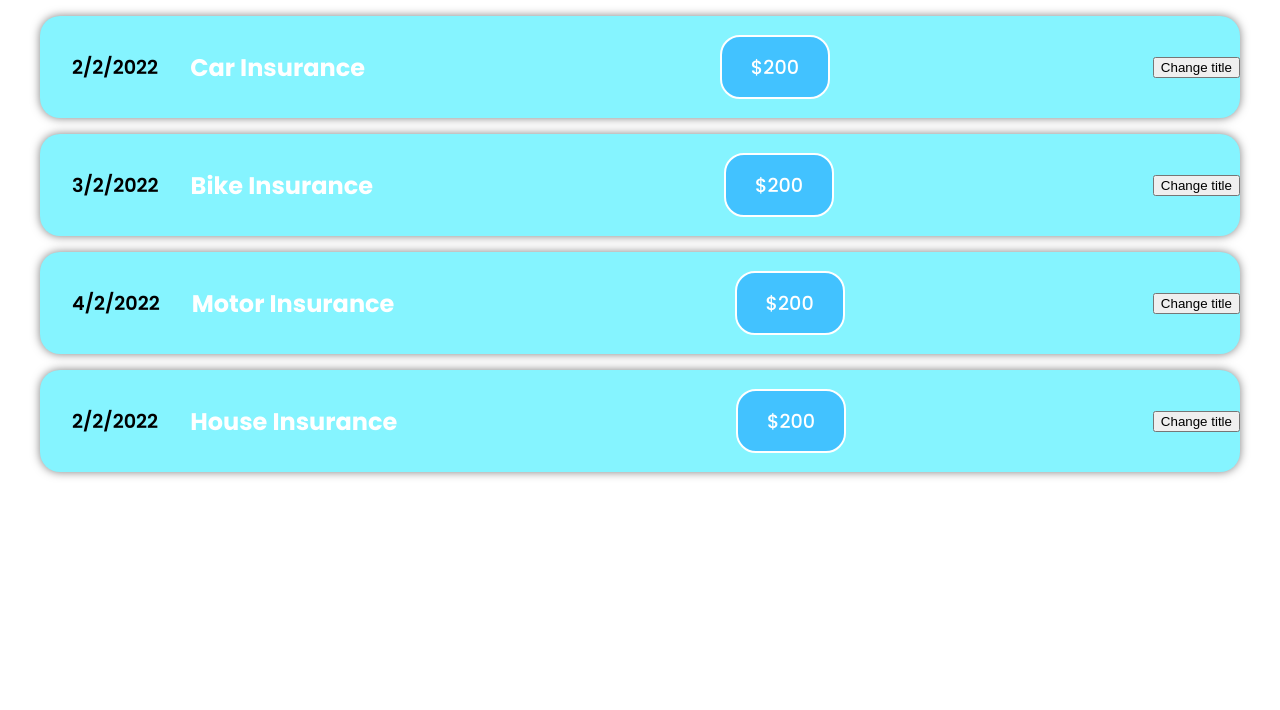
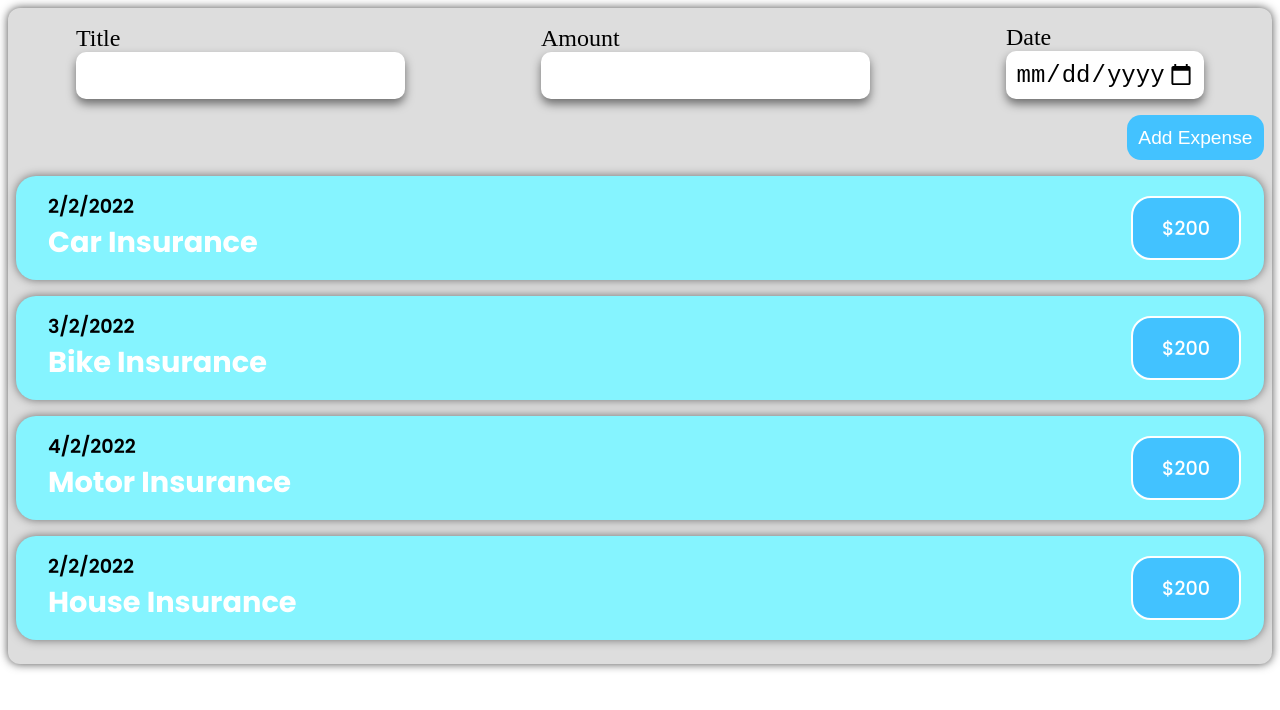
Before and after one commit to trandainien/react, a React (Create React App) app: page / in a window 1280 px wide. Shown: the top 710 px of the page. Built offline with nearby package versions, Linux system fonts and the light colour scheme.

Commit message:
create and style a form

```diff
--- a/src/App.js
+++ b/src/App.js
@@ -1,5 +1,6 @@
 import ExpenseItem from "./components/ExpenseItem";
-
+import Card from "./components/Card";
+import NewExpense from "./components/NewExpense/NewExpense";
 function App() {
   const expenses = [
     {
@@ -29,28 +30,18 @@ function App() {
   ];
 
   return (
-    <div>
-      <ExpenseItem
-        title={expenses[0].title}
-        date={expenses[0].date}
-        amount={expenses[0].amount}
-      />
-      <ExpenseItem
-        title={expenses[1].title}
-        date={expenses[1].date}
-        amount={expenses[1].amount}
-      />
-      <ExpenseItem
-        title={expenses[2].title}
-        date={expenses[2].date}
-        amount={expenses[2].amount}
-      ></ExpenseItem>
-      <ExpenseItem
-        title={expenses[3].title}
-        date={expenses[3].date}
-        amount={expenses[3].amount}
-      ></ExpenseItem>
-    </div>
+    <Card>
+      <NewExpense />
+      {expenses.map((expense) => {
+        return (
+          <ExpenseItem
+            title={expense.title}
+            date={expense.date}
+            amount={expense.amount}
+          ></ExpenseItem>
+        );
+      })}
+    </Card>
   );
 }
 
--- /dev/null
+++ b/src/components/Card.css
@@ -0,0 +1,6 @@
+.card {
+  border-radius: 12px;
+  box-shadow: 0px 0 10px 0 rgba(0, 0, 0, 0.7);
+  padding: 0.5em;
+  background-color: #ddd;
+}
--- /dev/null
+++ b/src/components/Card.js
@@ -0,0 +1,8 @@
+import React from "react";
+import "./Card.css";
+
+export default function (props) {
+  const classes = "card " + props.className;
+
+  return <div className="card">{props.children}</div>;
+}
--- /dev/null
+++ b/src/components/ExpenseDate.js
@@ -0,0 +1,10 @@
+function ExpenseDate({title,date}) {
+  return (
+    <div>
+      <div>{date}</div>
+      <h2>{title}</h2>
+    </div>
+  );
+}
+
+export default ExpenseDate;
--- a/src/components/ExpenseItem.css
+++ b/src/components/ExpenseItem.css
@@ -6,7 +6,7 @@
   align-items: center;
   font-family: "Poppins", sans-serif;
   box-shadow: 0 0 10px 0 rgba(0, 0, 0, 0.5);
-  margin: 1em 2em;
+  margin: 1em 0em;
   border-radius: 20px;
   background-color: #85f4ff;
 }
--- a/src/components/ExpenseItem.js
+++ b/src/components/ExpenseItem.js
@@ -1,5 +1,6 @@
 import "./ExpenseItem.css";
-
+import ExpenseDate from "./ExpenseDate";
+import Card from "./Card";
 function ExpenseItem({ title, amount, date }) {
   const clickHandler = () => {
     console.log("clicked!!!");
@@ -8,13 +9,12 @@ function ExpenseItem({ title, amount, date }) {
   return (
     <div className="expense-item">
       <div className="left">
-        <div>{date}</div>
-        <h2>{title}</h2>
+        <ExpenseDate title={title} date={date} />
       </div>
       <div className="right">
         <div>${amount}</div>
       </div>
-      <button onClick={clickHandler}>Change title</button>
+      {/* <button onClick={clickHandler}>Change title</button> */}
     </div>
   );
 }
--- /dev/null
+++ b/src/components/NewExpense/ExpenseForm.css
@@ -0,0 +1,45 @@
+.row {
+  display: flex;
+  justify-content: space-around;
+  margin: 0.5em 0 1em;
+  flex-wrap: wrap;
+  gap: 1em;
+}
+
+.input-box {
+  display: flex;
+  flex-direction: column;
+  justify-content: center;
+  align-items: flex-start;
+}
+
+.form-control {
+  padding: 0.4em;
+
+  border: none;
+  border-radius: 10px;
+
+  font-size: 1.5rem;
+  box-shadow: 0 5px 10px 0 rgba(0, 0, 0, 0.5);
+}
+.form-control:focus {
+  outline: none;
+}
+
+label {
+  font-size: 1.5rem;
+}
+
+.btn {
+  display: flex;
+  justify-content: flex-end;
+}
+.btn > button {
+  border: none;
+  padding: 0.6em;
+  font-size: 1.2rem;
+  border-radius: 14px;
+  color: #fff;
+  background-color: #43c2ff;
+  cursor: pointer;
+}
--- /dev/null
+++ b/src/components/NewExpense/ExpenseForm.js
@@ -0,0 +1,37 @@
+import React from "react";
+import "./ExpenseForm.css";
+const ExpenseForm = () => {
+  return (
+    <form>
+      <div className="row">
+        <div className="input-box">
+          <label>Title</label>
+          <input type="text" className="form-control" />
+        </div>
+        <div className="input-box">
+          <label>Amount</label>
+          <input
+            type="number"
+            min="0.01"
+            step="0.01"
+            className="form-control"
+          />
+        </div>
+        <div className="input-box">
+          <label>Date</label>
+          <input
+            type="date"
+            min="2019-01-01"
+            max="2022-12-31"
+            className="form-control"
+          />
+        </div>
+      </div>
+      <div className="btn">
+        <button type="submit">Add Expense</button>
+      </div>
+    </form>
+  );
+};
+
+export default ExpenseForm;
--- /dev/null
+++ b/src/components/NewExpense/NewExpense.js
@@ -0,0 +1,12 @@
+import React from "react";
+import ExpenseForm from "./ExpenseForm";
+
+const NewExpense = () => {
+  return (
+    <div>
+      <ExpenseForm />
+    </div>
+  );
+};
+
+export default NewExpense;
```
